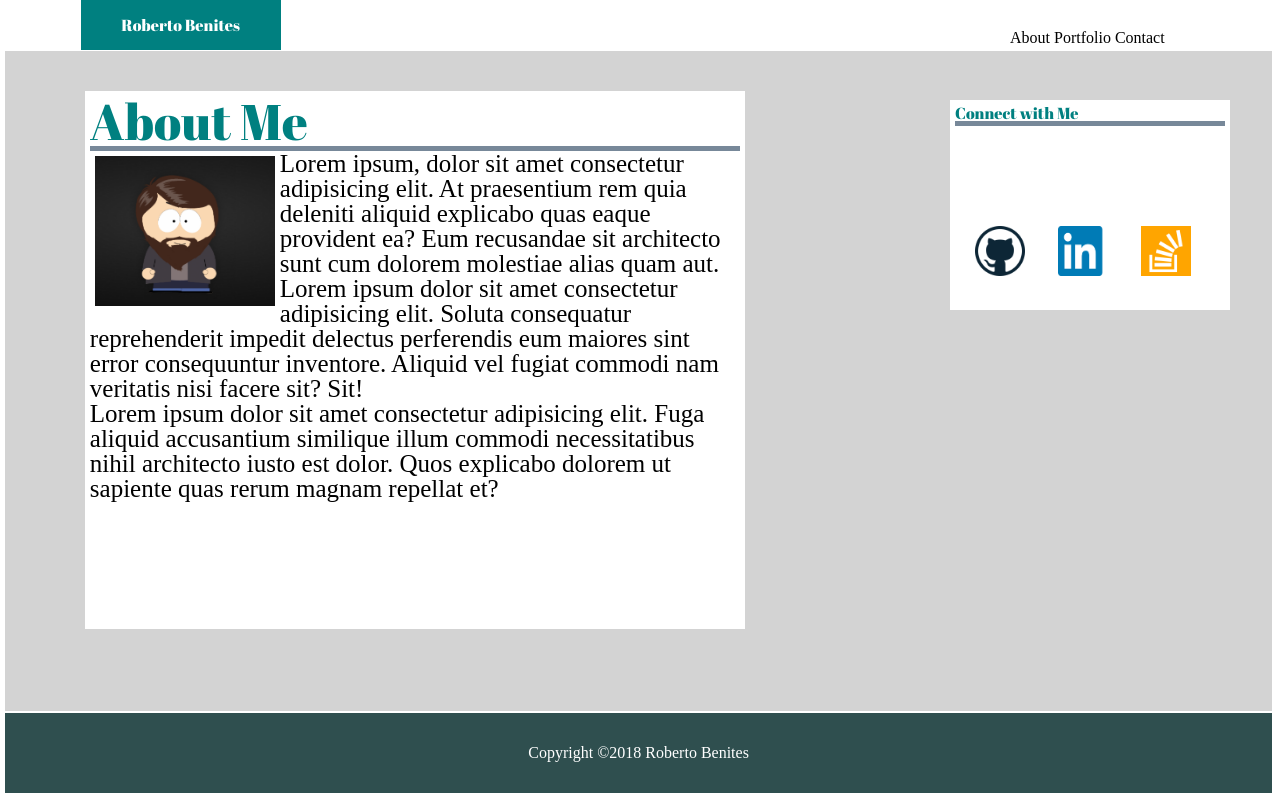
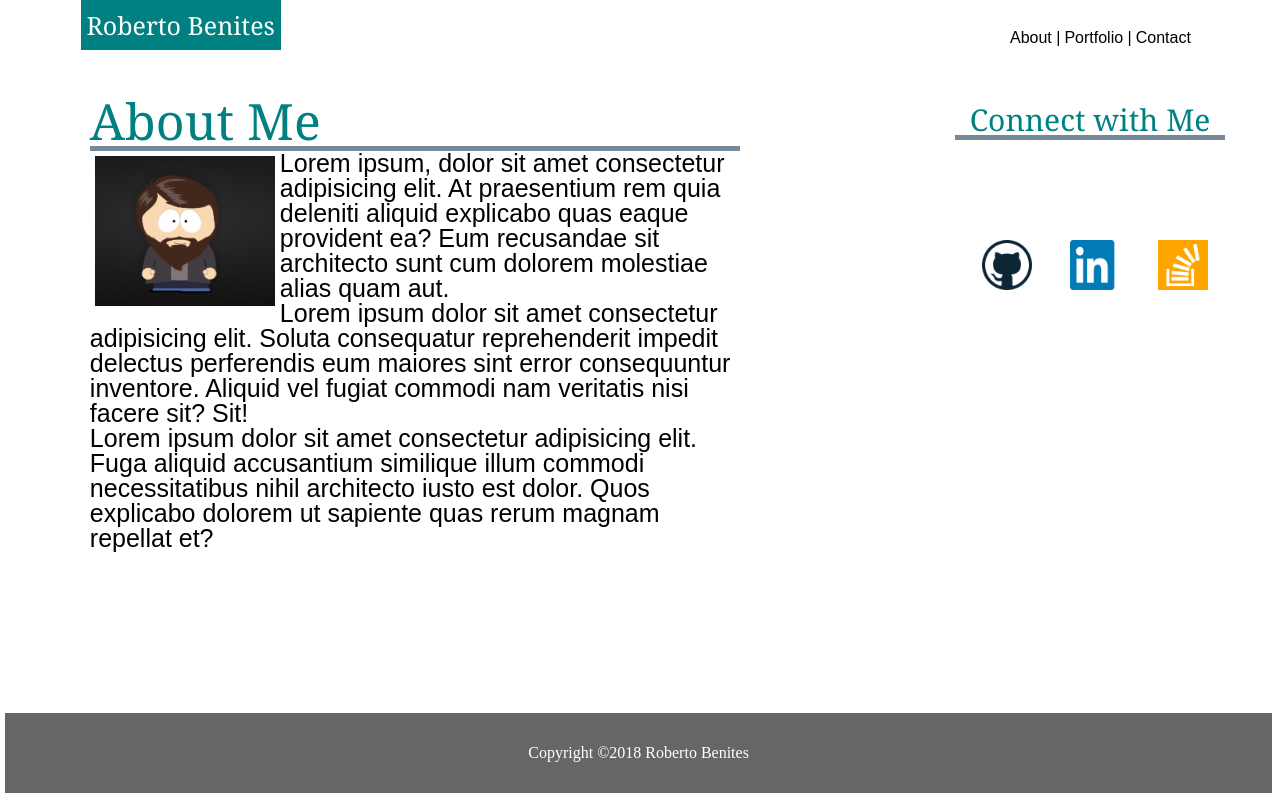
Before and after one commit to rbenites/Basic-Portfolio, a plain HTML site: page index.html in a window 1280 px wide. Drawn offline with Linux system fonts and the light colour scheme.

Commit message:
update the text format to match what is in the HW doc

```diff
--- a/assets/css/style.css
+++ b/assets/css/style.css
@@ -1,3 +1,10 @@
+header{
+    background-color: #ffffff;
+    border-color: #cccccc;
+}
+body{
+    background-image: url ("../Basic_Portfolio/assets/images/dust_scratches.png");
+}
 .name_container{
     width: 200px;
     height: 50px;
@@ -8,10 +15,10 @@
     flex-direction: column;     /* stack flex items vertically */
     justify-content: center;    /* center items vertically*/
     align-items: center;        /* center items horizontally*/
-}
-.name_container p{
+    /* Text style*/
     color: white;
-    font-family: 'Abril Fatface', cursive;
+    font-family: Georgia, 'Times New Roman', Times, serif;
+    font-size: 25px;
 }
 
 .links{
@@ -25,10 +32,12 @@
 }
 li{
     display:inline;
+    font-family: 'Arial', 'Helvetica Neue', Helvetica, sans-serif;
 }
 
 .main_box{
-    background-color: lightgray;
+    background-color: #ffffff;
+    border-color: #dddddd;
     width: 99%;
     height: 660px;
     margin: 5px;
@@ -48,7 +57,7 @@ li{
 }
 #about_Me h1{
     font-size: 50px;
-    font-family: 'Abril Fatface', cursive;
+    font-family: Georgia, 'Times New Roman', Times, serif;
     color: teal;
 }
 .horizontalLine {
@@ -62,6 +71,7 @@ li{
 }
   #about_Me p{
     font-size: 25px;
+    font-family: 'Arial', 'Helvetica Neue', Helvetica, sans-serif;
 }
 
 #contact_box{
@@ -72,8 +82,10 @@ li{
     position: fixed;
     top: 100px;
     right: 50px;
-    font-family: 'Abril Fatface', cursive;
+    font-family: Georgia, 'Times New Roman', Times, serif;
     color:teal;
+    font-size: 30px;
+    text-align: center;
     padding: 5px 5px 5px 5px;
 }
 #contact_box ul{
@@ -91,7 +103,7 @@ footer{
     flex-direction: column;     /* stack flex items vertically */
     justify-content: center;    /* center items vertically*/
     align-items: center;        /* center items horizontally*/
-    background-color: darkslategrey;
+    background-color: #666666;
     width: 99%;
     height: 10%;
     margin: 5px;
--- a/index.html
+++ b/index.html
@@ -20,9 +20,8 @@
         </div>
         <nav class="links">
             <ul>
-                <li>About</li>
-
-                <li>Portfolio</li>
+                <li>About |</li>
+                <li>Portfolio |</li>
                 <li>Contact</li>
             </ul>
         </nav>
```
Also changed, not shown: assets/images/dust_scratches.png (added).
